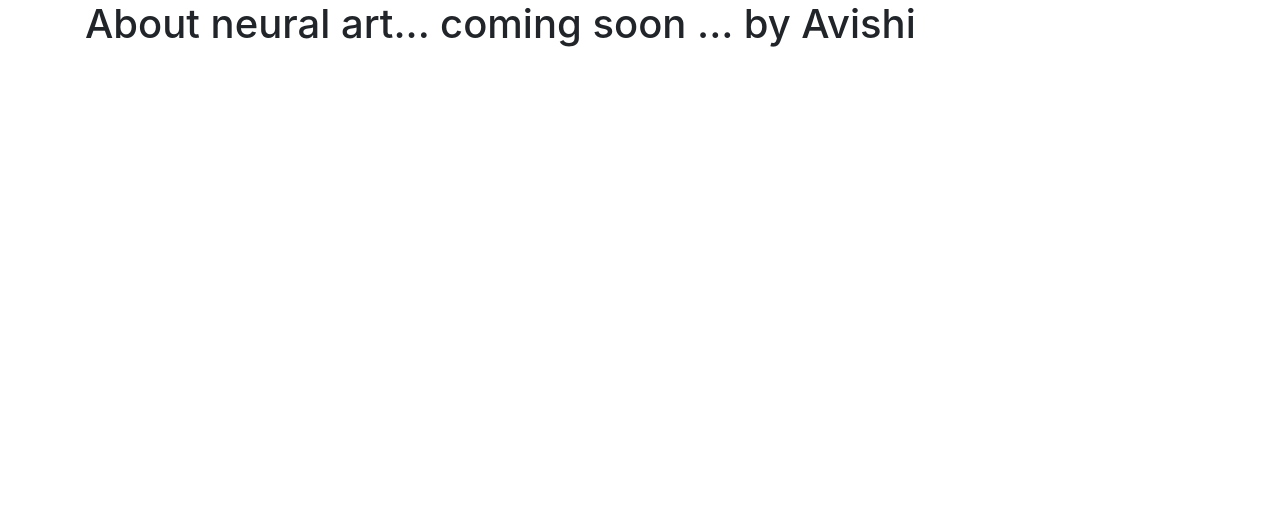
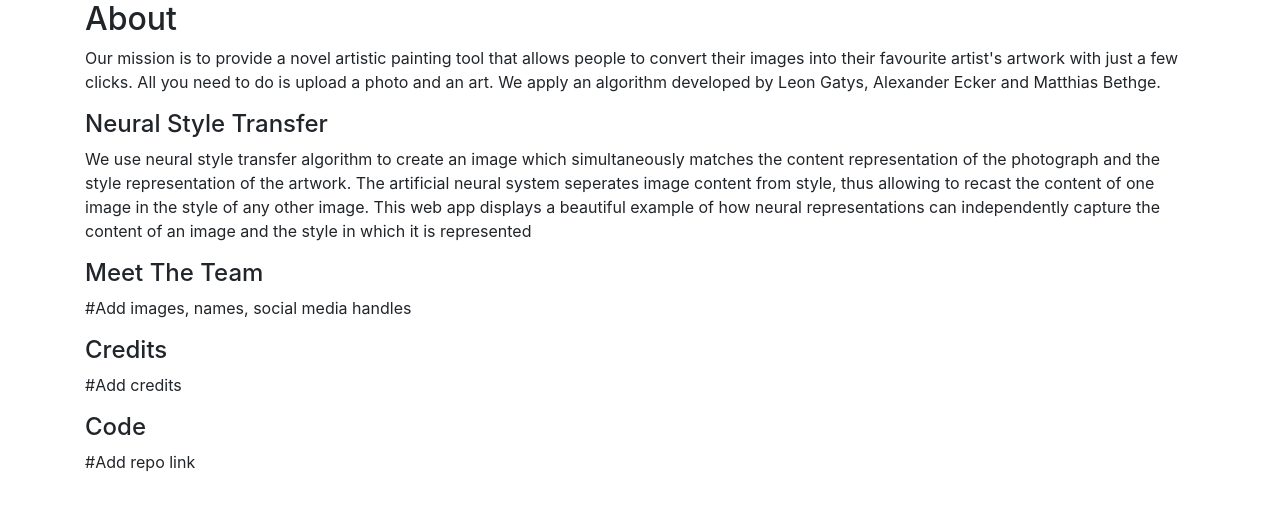
Before and after one commit to avgupt/NeuralArt, a Flask app: page /about in a window 1280 px wide. Shown: the part 56-567 px from the top of the page. Run offline with Flask 2, Linux system fonts and the light colour scheme; some libraries are stand-ins or nearby versions.

Commit message:
Edit about page

```diff
--- a/NeuralArt/templates/about.html
+++ b/NeuralArt/templates/about.html
@@ -5,5 +5,17 @@
 {% endblock %}
 
 {% block body %}
-<h1>About neural art... coming soon ... by Avishi</h1>
+<main role="main">
+    <h2>About</h2>
+    <p>Our mission is to provide a novel artistic painting tool that allows people to convert their images into their favourite artist's artwork with just a few clicks. All you need to do is upload a photo and an art.
+        We apply an algorithm developed by Leon Gatys, Alexander Ecker and Matthias Bethge.</p>
+</main>
+<h4>Neural Style Transfer</h4>
+<p>We use neural style transfer algorithm to create an image which simultaneously matches the content representation of the photograph and the style representation of the artwork. The artificial neural system seperates image content from style, thus allowing to recast the content of one image in the style of any other image. This web app displays a beautiful example of how neural representations can independently capture the content of an image and the style in which it is represented</p>
+<h4>Meet The Team</h4>
+<p>#Add images, names, social media handles</p>
+<h4>Credits</h4>
+<p>#Add credits</p>
+<h4>Code</h4>
+<p>#Add repo link</p>
 {% endblock %}
```
Also changed, not shown: 1 other file.
